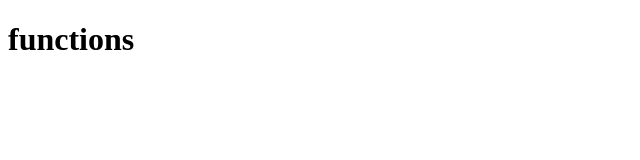
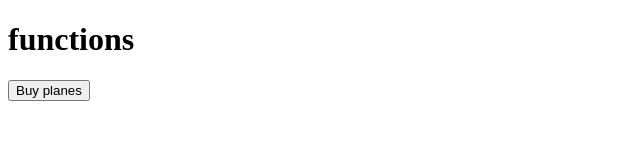
Before and after one commit to yadav9452/frontend-repo, a plain HTML site: page frontend/js/section10:functions/index.html in a window 1280 px wide. Shown: the whole page, without its empty margins (0-640 px from the left). Drawn offline with Linux system fonts and the light colour scheme.

Commit message:
function

```diff
--- a/frontend/js/section10:functions/index.html
+++ b/frontend/js/section10:functions/index.html
@@ -8,6 +8,7 @@
 
 <body>
     <h1>functions</h1>
+    <button class="buy-plane">Buy planes</button>
     <script src="./functions.js"></script>
 </body>
 </html>
```
Also changed, not shown: frontend/js/section10:functions/functions.js (+111 -2 lines).
